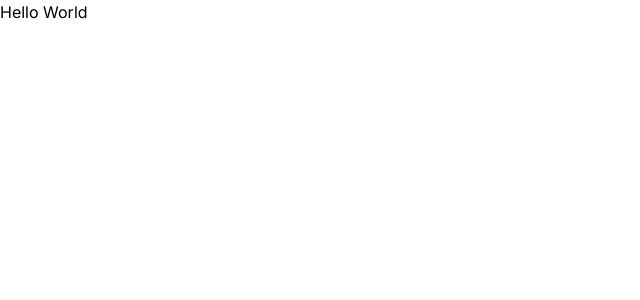
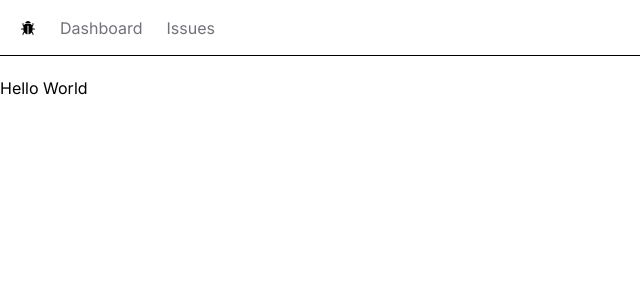
Before and after one commit to melmendez37/issue-tracker, a Next.js app: page / in a window 1280 px wide. Shown: the top 300 px of the page, without its empty margins (0-640 px from the left). Built offline with nearby package versions, Linux system fonts and the light colour scheme.

Commit message:
feat: added navigation bar

```diff
--- /dev/null
+++ b/app/NavBar.tsx
@@ -0,0 +1,22 @@
+import { link } from 'fs';
+import Link from 'next/link'
+import React from 'react'
+import { IoBug } from 'react-icons/io5'
+
+const NavBar = () => {
+    const links = [
+    { name: 'Dashboard', href: '/' },
+    { name: 'Issues', href: '/issues' },
+    ];
+
+  return (
+    <nav className='flex space-x-6 border-b mb-5 px-5 h-14 items-center'>
+        <Link href="/"><IoBug></IoBug></Link>
+        <ul className='flex space-x-6'>
+            {links.map(link => <Link key={link.href} className="text-zinc-500 hover:text-zinc-800 transition-colors" href={link.href}>{link.name}</Link>)}
+        </ul>
+    </nav>
+  )
+}
+
+export default NavBar
--- a/app/globals.css
+++ b/app/globals.css
@@ -1,7 +1,4 @@
 @import "tailwindcss";
-@tailwind base;
-@tailwind components;
-@tailwind utilities;
 
 :root {
   --foreground-rgb: 0, 0, 0;
--- a/app/layout.tsx
+++ b/app/layout.tsx
@@ -1,6 +1,7 @@
 import './globals.css'
 import type { Metadata } from 'next'
 import { Inter } from 'next/font/google'
+import NavBar from './NavBar'
 
 const inter = Inter({ subsets: ['latin'] })
 
@@ -16,7 +17,10 @@
 }) {
   return (
     <html lang="en" className={inter.className}>
-      <body>{children}</body>
+      <body>
+        <NavBar/>
+        <main>{children}</main>
+        </body>
     </html>
   )
 }
--- a/package.json
+++ b/package.json
@@ -20,6 +20,7 @@
     "postcss": "^8.5.6",
     "react": "19.2.0",
     "react-dom": "19.2.0",
+    "react-icons": "^4.11.0",
     "tailwindcss": "^4.1.17",
     "typescript": "5.9.3"
   }
```
Also changed, not shown: 1 other file (tests, documents, lock files or other folders).
